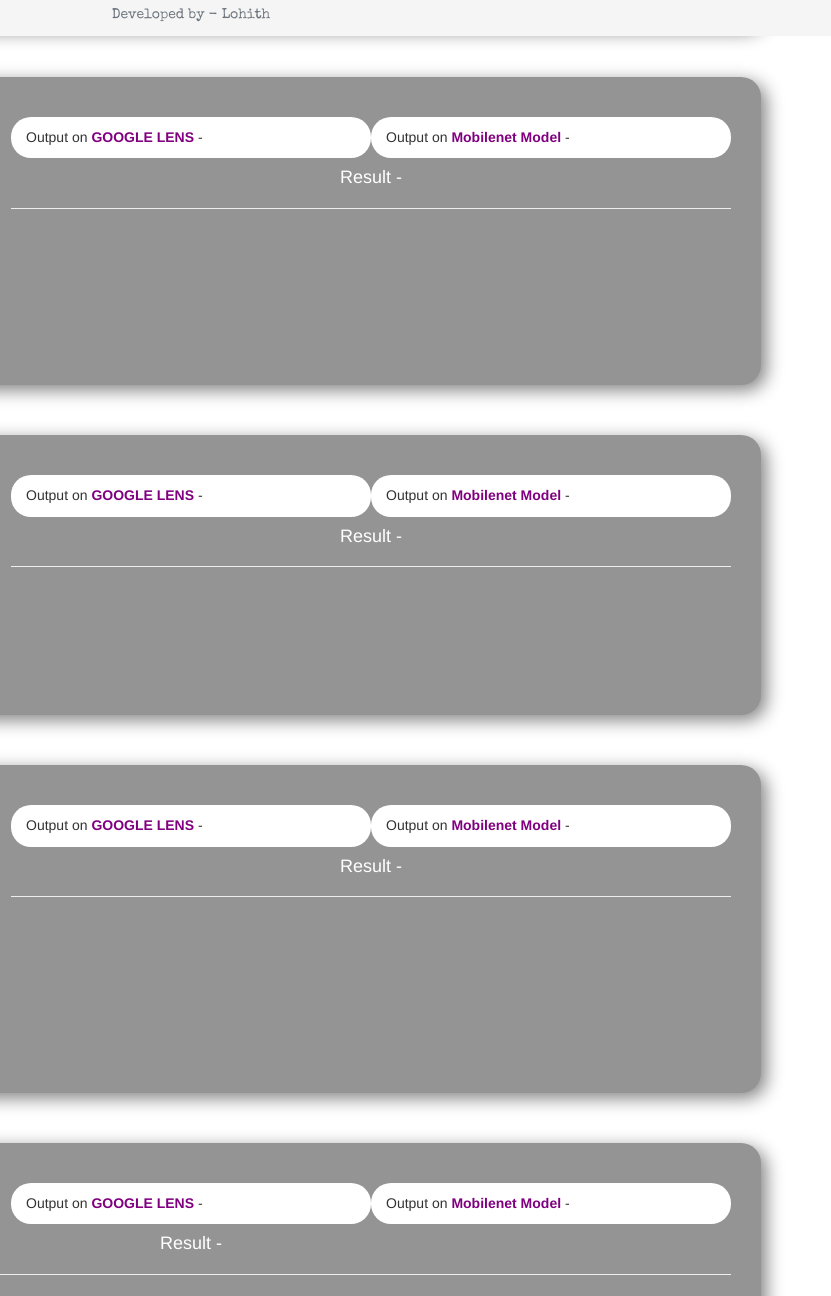
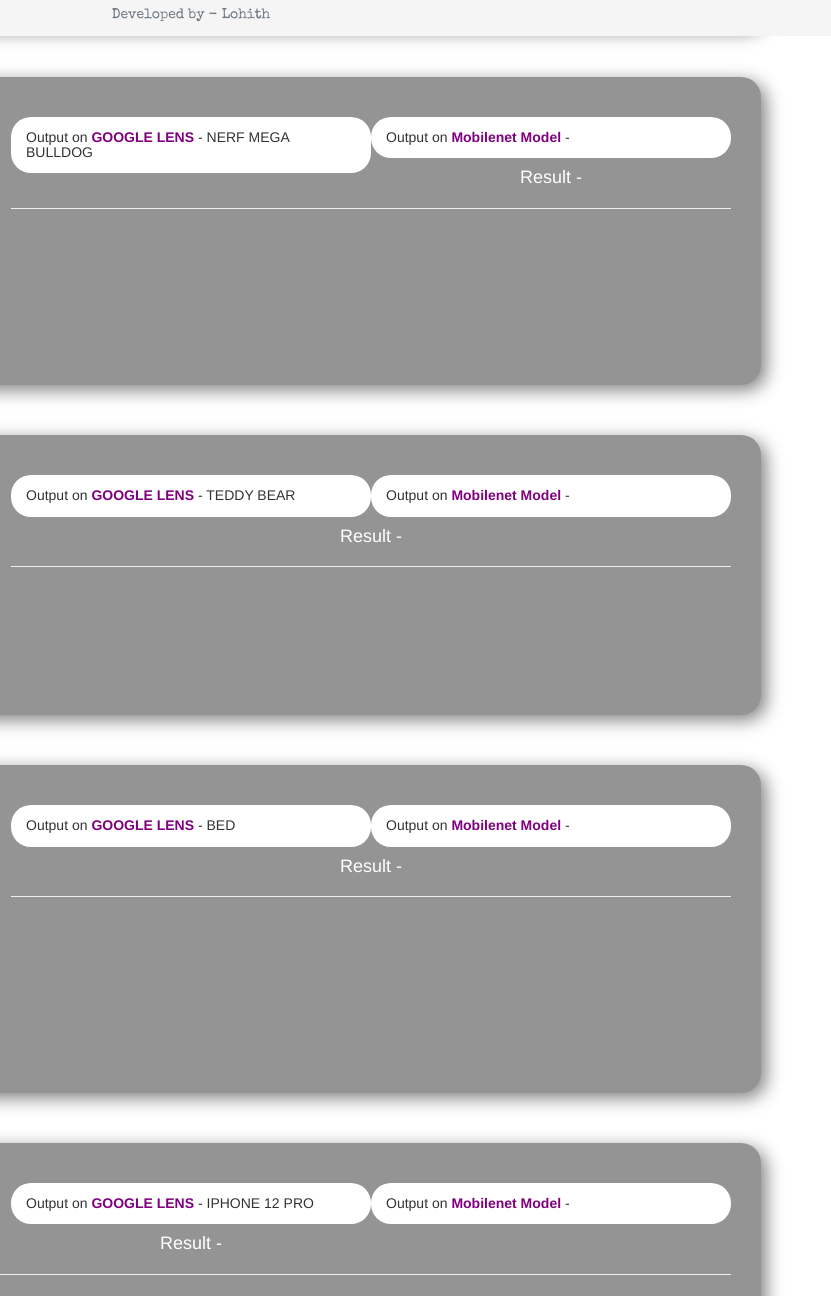
Before and after one commit to lohith967/casestudy, a plain HTML site: page index.html in a window 1280 px wide. Shown: the part 764-2060 px from the top of the page, 449-1280 px from the left. Drawn offline with nearby package versions, Linux system fonts and the light colour scheme; a web font is replaced by a local one.

Commit message:
Add files via upload

```diff
--- a/index.html
+++ b/index.html
@@ -86,7 +86,7 @@
 			<li class="col-sm-4 col-xs-12">
 				<b style="color: white;">Test Image - </b><img src="1d19dfc685163fc792feeebcc85cd211.png" class="img-responsive">
 			</li>
-			<h5 class="col-sm-4 col-xs-12" >Output on <b>GOOGLE LENS</b> -
+			<h5 class="col-sm-4 col-xs-12" >Output on <b>GOOGLE LENS</b> - ARKAR TECH G2000
 				<span></span>
 			</h5>
 			<h5 class="col-sm-4 col-xs-12">Output on <b>Mobilenet Model </b> -
@@ -106,7 +106,7 @@
 			<li class="col-sm-4 col-xs-12">
 				<b style="color: white;">Test Image - </b><img src="157-1576385_transparent-nerf-gun-png-nerf-mega-bulldog-png.png" class="img-responsive">
 			</li>
-			<h5 class="col-sm-4 col-xs-12" >Output on <b>GOOGLE LENS</b> -
+			<h5 class="col-sm-4 col-xs-12" >Output on <b>GOOGLE LENS</b> - NERF MEGA BULLDOG
 				<span></span>
 			</h5>
 			<h5 class="col-sm-4 col-xs-12">Output on <b>Mobilenet Model </b> -
@@ -128,7 +128,7 @@
 			<li class="col-sm-4 col-xs-12">
 				<b style="color: white;">Test Image - </b><img src="2432.png" class="img-responsive">
 			</li>
-			<h5 class="col-sm-4 col-xs-12" >Output on <b>GOOGLE LENS</b> -
+			<h5 class="col-sm-4 col-xs-12" >Output on <b>GOOGLE LENS</b> - TEDDY BEAR
 				<span></span>
 			</h5>
 			<h5 class="col-sm-4 col-xs-12">Output on <b>Mobilenet Model </b> -
@@ -150,7 +150,7 @@
 			<li class="col-sm-4 col-xs-12">
 				<b style="color: white;">Test Image - </b><img src="bed_PNG17401.png" class="img-responsive">
 			</li>
-			<h5 class="col-sm-4 col-xs-12" >Output on <b>GOOGLE LENS</b> -
+			<h5 class="col-sm-4 col-xs-12" >Output on <b>GOOGLE LENS</b> - BED
 				<span></span>
 			</h5>
 			<h5 class="col-sm-4 col-xs-12">Output on <b>Mobilenet Model </b> -
@@ -172,7 +172,7 @@
 			<li class="col-sm-4 col-xs-12">
 				<b style="color: white;">Test Image - </b><img src="iphone_12_PNG36.png" class="img-responsive">
 			</li>
-			<h5 class="col-sm-4 col-xs-12" >Output on <b>GOOGLE LENS</b> -
+			<h5 class="col-sm-4 col-xs-12" >Output on <b>GOOGLE LENS</b> - IPHONE 12 PRO
 				<span></span>
 			</h5>
 			<h5 class="col-sm-4 col-xs-12">Output on <b>Mobilenet Model </b> -
```
Also changed, not shown: style.css (line endings or trailing spaces).
